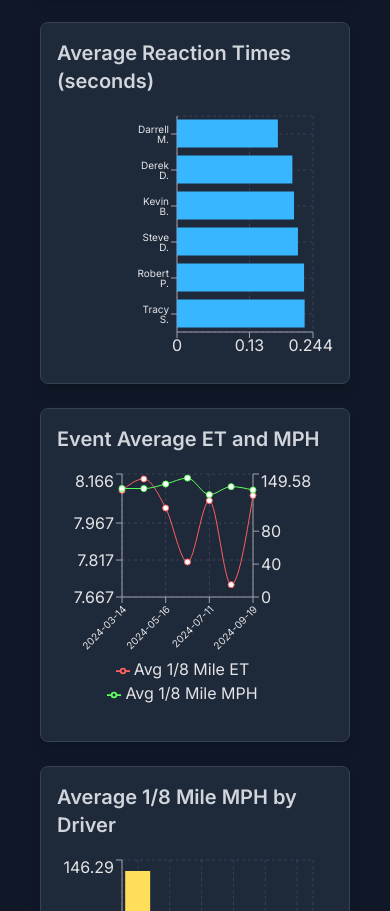
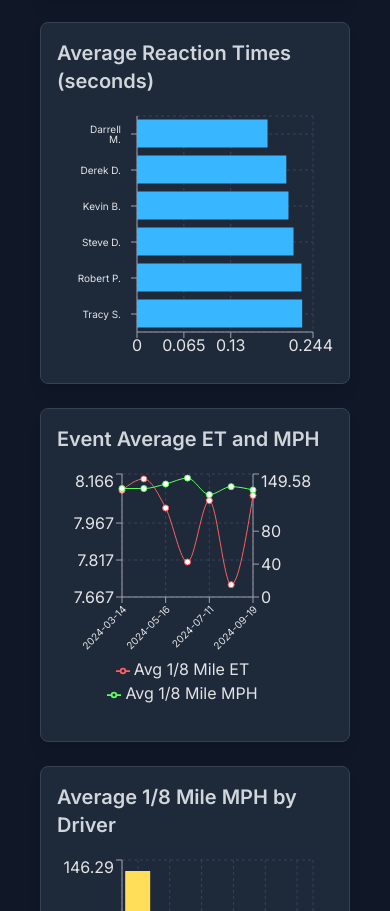
Before and after one commit to Codykilpatrick/summerduck-dashboard, a Next.js app: page / in a window 390 px wide. Shown: the part 1138-2049 px from the top of the page. Built offline with nearby package versions, Linux system fonts and the light colour scheme.

Commit message:
Fix responsiveness for dashboard

```diff
--- a/src/components/DashboardComponent.tsx
+++ b/src/components/DashboardComponent.tsx
@@ -463,8 +463,8 @@ const DashboardComponent = () => {
                 data={reactionTimes}
                 layout="vertical"
                 margin={windowWidth < 640 ?
-                  { top: 5, right: 20, left: 60, bottom: 5 } :
-                  { top: 5, right: 30, left: 80, bottom: 5 }}
+                  { top: 5, right: 20, left: 10, bottom: 5 } :
+                  { top: 5, right: 30, left: 20, bottom: 5 }}
               >
                 <CartesianGrid strokeDasharray="3 3" stroke="#3F3F5A" />
                 <XAxis
@@ -476,10 +476,12 @@ const DashboardComponent = () => {
                 <YAxis
                   dataKey="driver"
                   type="category"
-                  width={windowWidth < 640 ? 60 : 100}
+                  width={windowWidth < 640 ? 70 : 90}
                   tick={{ fill: '#E4E4E7', fontSize: windowWidth < 640 ? 10 : 12 }}
                   stroke="#A1A1AA"
                   interval={0}
+                  tickMargin={windowWidth < 640 ? 0 : 5}
+                  dx={windowWidth < 640 ? -10 : 0}
                 />
                 <Tooltip content={<CustomTooltip />} formatter={(value: number) => value.toFixed(3)} />
                 <Bar dataKey="value" fill="#38B6FF" name="Reaction Time" />
```
